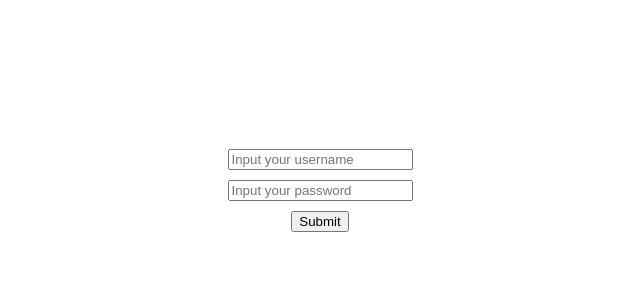
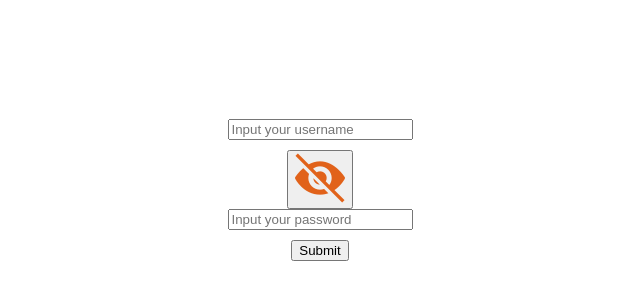
Before and after one commit to Dayron-Glez/veterinarian-system-managment, a React (Vite) app: page / in a window 1280 px wide. Shown: the part 218-518 px from the top of the page, without its empty margins (328-968 px from the left). Built offline with nearby package versions, Linux system fonts and the light colour scheme.

Commit message:
CREATED: Private Route with login

```diff
--- a/src/components/LoginComponent.jsx
+++ b/src/components/LoginComponent.jsx
@@ -1,25 +1,33 @@
 import { useNavigate } from "react-router-dom";
 import { useForm } from 'react-hook-form';
-
-
+import{ useState} from 'react'
+import visibleIcon from '../assets/visible.png';
+import HideIcon from '../assets/hide.png';
 
 
 
 const LoginComponent = () => {
   const navigate = useNavigate();
-  const { register, handleSubmit, formState: { errors },reset } = useForm()
+  const { register, handleSubmit, formState: { errors } } = useForm()
   const onSubmit = handleSubmit((data) => {
     console.log(data);
-    reset();
-    navigate("/TreatmentComponent")
+    if(data.password === 'Dayronglez01*' ) {
+
+      navigate("/ReceptionComponent")
+    }
+    else {
+      alert('no puedes acceder')
+    }
   })
+
+  const [showPassword, setShowPassword] = useState(false);
 
   return (
     <>
       <main className='main-container'>
 
         <form onSubmit={onSubmit} className='form-container'>
-          <input placeholder='Input your username' type="text" name="name" id="name" {...register('username', {
+          <input  placeholder='Input your username' type="text" name="name" id="name" {...register('username', {
             required: {
               value: true,
               message: 'Username is required'
@@ -32,12 +40,16 @@ const LoginComponent = () => {
               value: 30,
               message: 'Maximum 30 characters int the username field'
             }
-          })} autoComplete='off' className=" " />
+          })} autoComplete='off' className=" h-8 w-52 rounded-md border-[1px]" />
 
 
           {errors.username && <span>{errors.username.message}</span>}
 
-          <input placeholder='Input your password' type="password" name="password" id="password" {...register('password', {
+          <button className=" border-none bg-transparent" onClick={() => setShowPassword(!showPassword)}>
+            <img src={showPassword ? visibleIcon : HideIcon} alt={showPassword ? 'visibleIcon' : 'HideIcon'}
+             className=" h-6 w-6 absolute pl-14 pt-2" />
+          </button>
+          <input className=" h-8 w-52 rounded-md border-[1px] focus:placeholder-orange-600" placeholder='Input your password' type={showPassword ? 'text' : 'password'} name="password" id="password" {...register('password', {
             required: {
               value: true,
               message: 'Password is required',
--- a/src/main.jsx
+++ b/src/main.jsx
@@ -1,4 +1,3 @@
-import React from 'react'
 import ReactDOM from 'react-dom/client'
 import App from './App.jsx'
 import './index.css'
```
Also changed, not shown: src/assets/hide.png (added), src/assets/visible.png (added).
